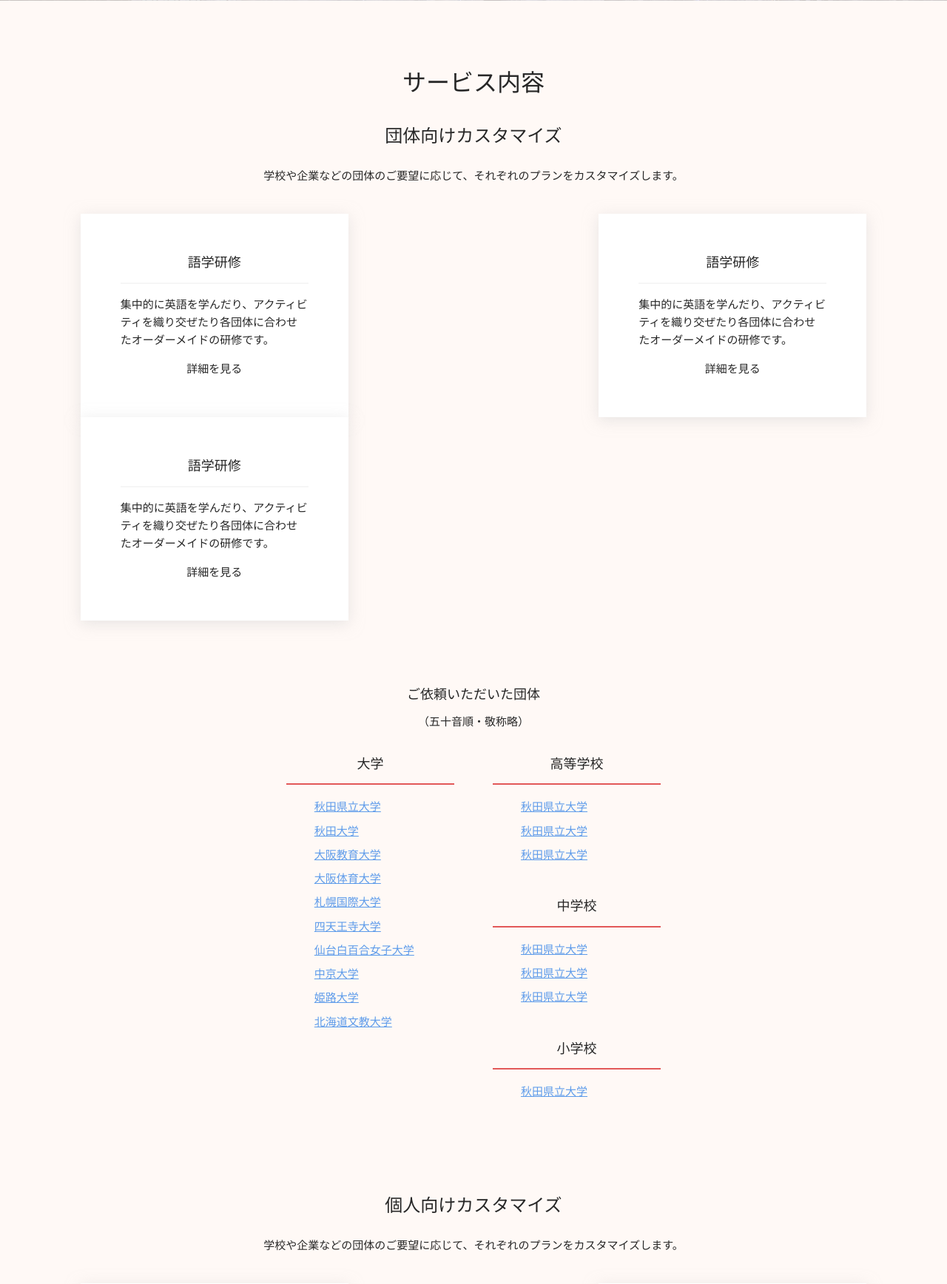
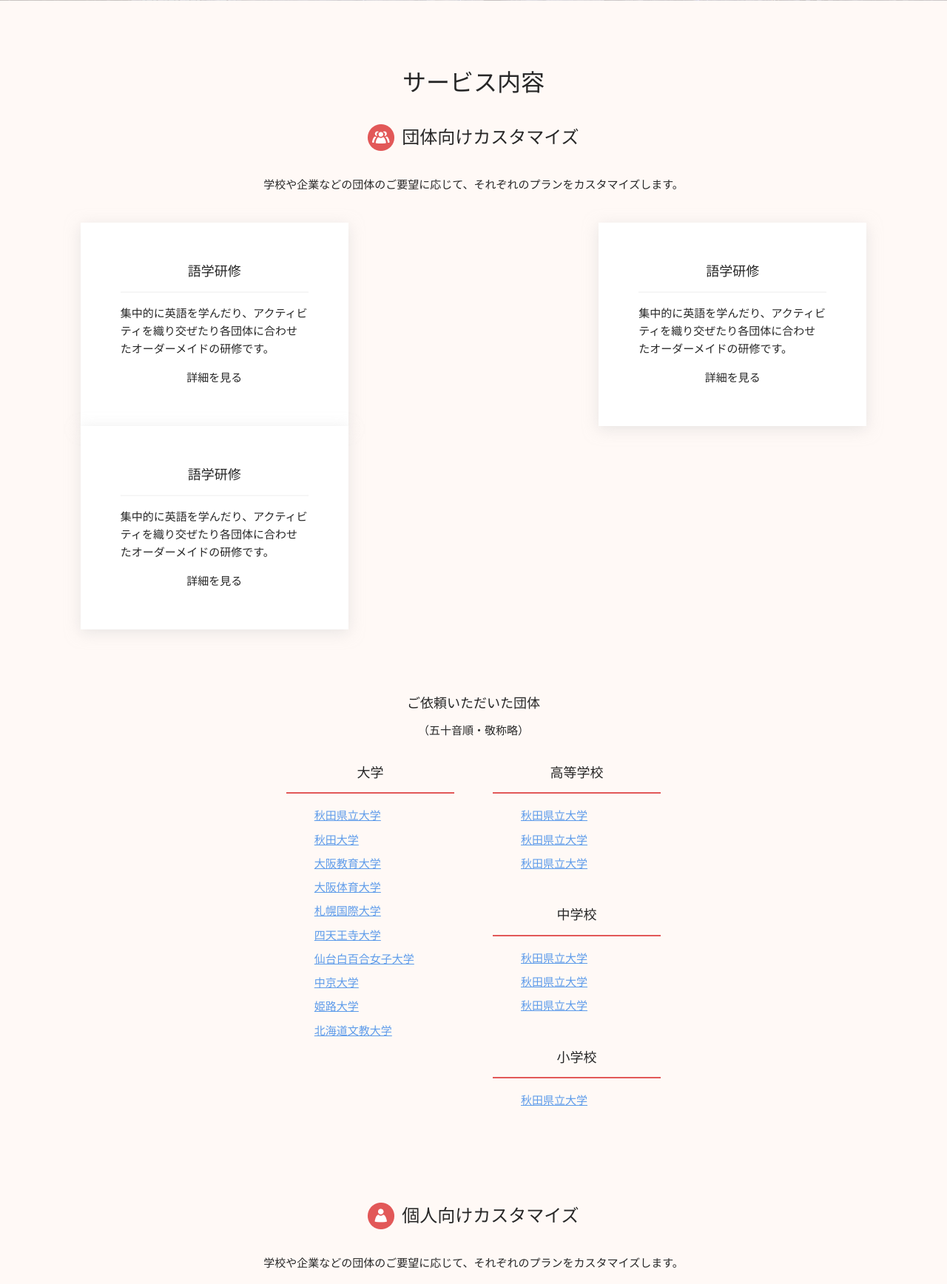
Before and after one commit to k8732yamazaki/Kaori, a PHP site: page / in a window 1280 px wide. Shown: the part 399-2135 px from the top of the page at 74% size. Run offline with PHP 8.4, Linux system fonts and the light colour scheme; some libraries are stand-ins or nearby versions.

Commit message:
Add images and styles for #service h3

```diff
--- a/css/style.css
+++ b/css/style.css
@@ -105,7 +105,7 @@ nav li {
 }
 
 #hero>div {
-    background-image: url("../images/hero.png");
+    background-image: url(../images/hero.png);
     height: 40vh;
     background-position: center;
     background-size: cover;
@@ -118,6 +118,19 @@ nav li {
 
 #service .content {
     margin: 40px 0 80px;
+}
+
+#service h3::before {
+    vertical-align: middle;
+    margin: 0 10px 0 0;
+}
+
+#service .ttl_group::before {
+    content: url(../images/icon_group.png);
+}
+
+#service .ttl_individual::before {
+    content: url(../images/icon_individual.png);
 }
 
 #service .card {
--- a/index.html
+++ b/index.html
@@ -36,7 +36,7 @@
 			<div class="inner">
 				<h2>サービス内容</h2>
 				<div class="content">
-					<h3>団体向けカスタマイズ</h3>
+					<h3 class="ttl_group">団体向けカスタマイズ</h3>
 					<p>学校や企業などの団体のご要望に応じて、それぞれのプランをカスタマイズします。</p>
 					<div class="container_card">
 						<a href="#">
@@ -117,7 +117,7 @@
 					</div>
 				</div>
 				<div class="content">
-					<h3>個人向けカスタマイズ</h3>
+					<h3 class="ttl_individual">個人向けカスタマイズ</h3>
 					<p>学校や企業などの団体のご要望に応じて、それぞれのプランをカスタマイズします。</p>
 					<div class="container_card">
 						<a href="#">
```
Also changed, not shown: images/icon_group.png (added), images/icon_individual.png (added).
